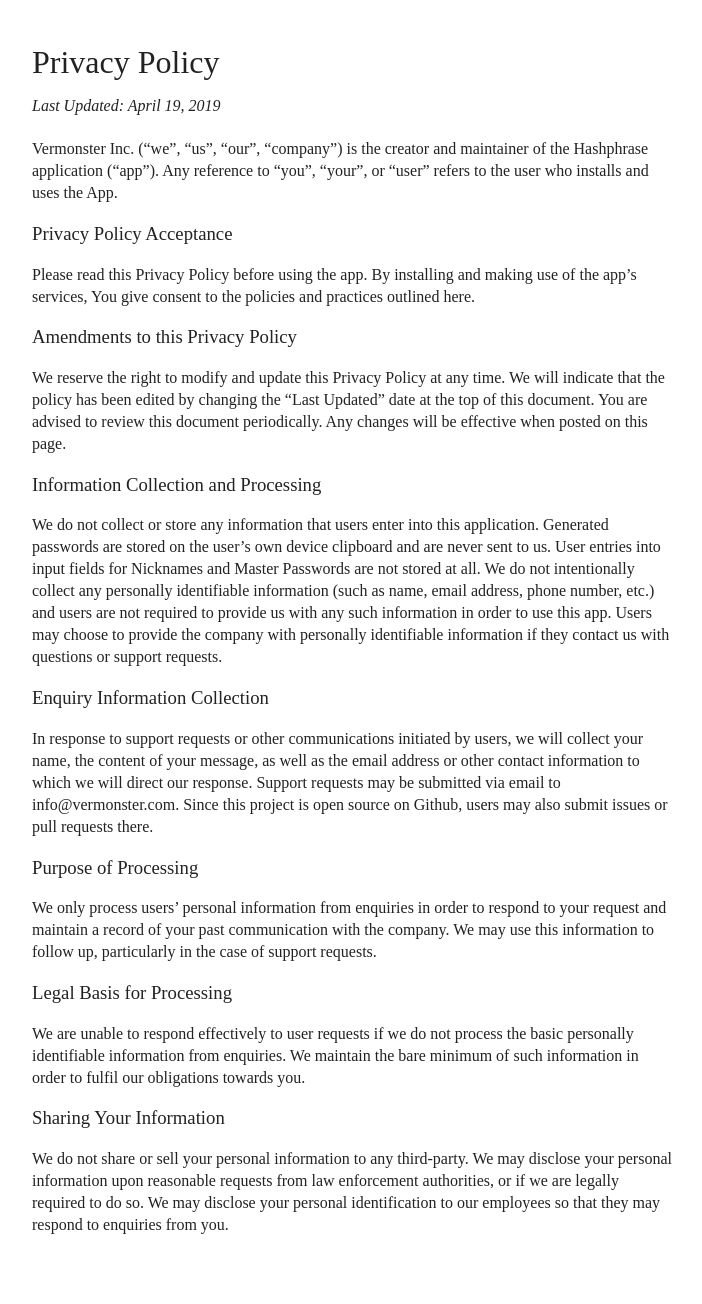
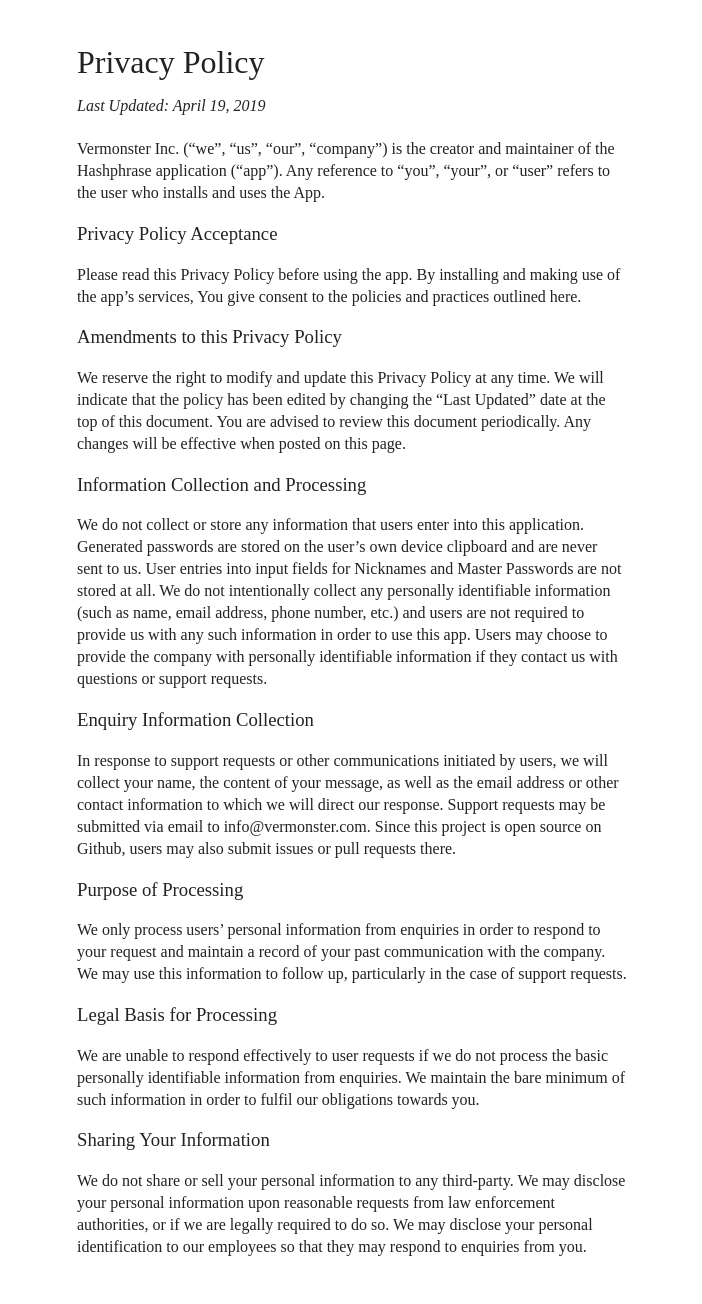
Before and after one commit to Vermonster/hashphrase, a Jekyll site: the page privacy-policy.html, which Jekyll copies as it is, in a window 1280 px wide. Shown: the whole page, without its empty margins (288-990 px from the left). Built offline with Jekyll 4.4.1, drawn with Linux system fonts in a browser that asks for light colours; some web fonts are replaced; before the commit the page ends 1282 px from its top, so only the background shows below that.

Commit message:
privacy policy responsive

```diff
--- a/assets/css/policy.scss
+++ b/assets/css/policy.scss
@@ -7,10 +7,10 @@
 }
 
 .privacy-policy-body {
-  flex: 0.5;
   line-height: 22px;
   color: #222222;
-  padding: 30px 0;
+  margin: 30px 0;
+  max-width: 550px;
 
   .title {
     font-weight: normal;
```
